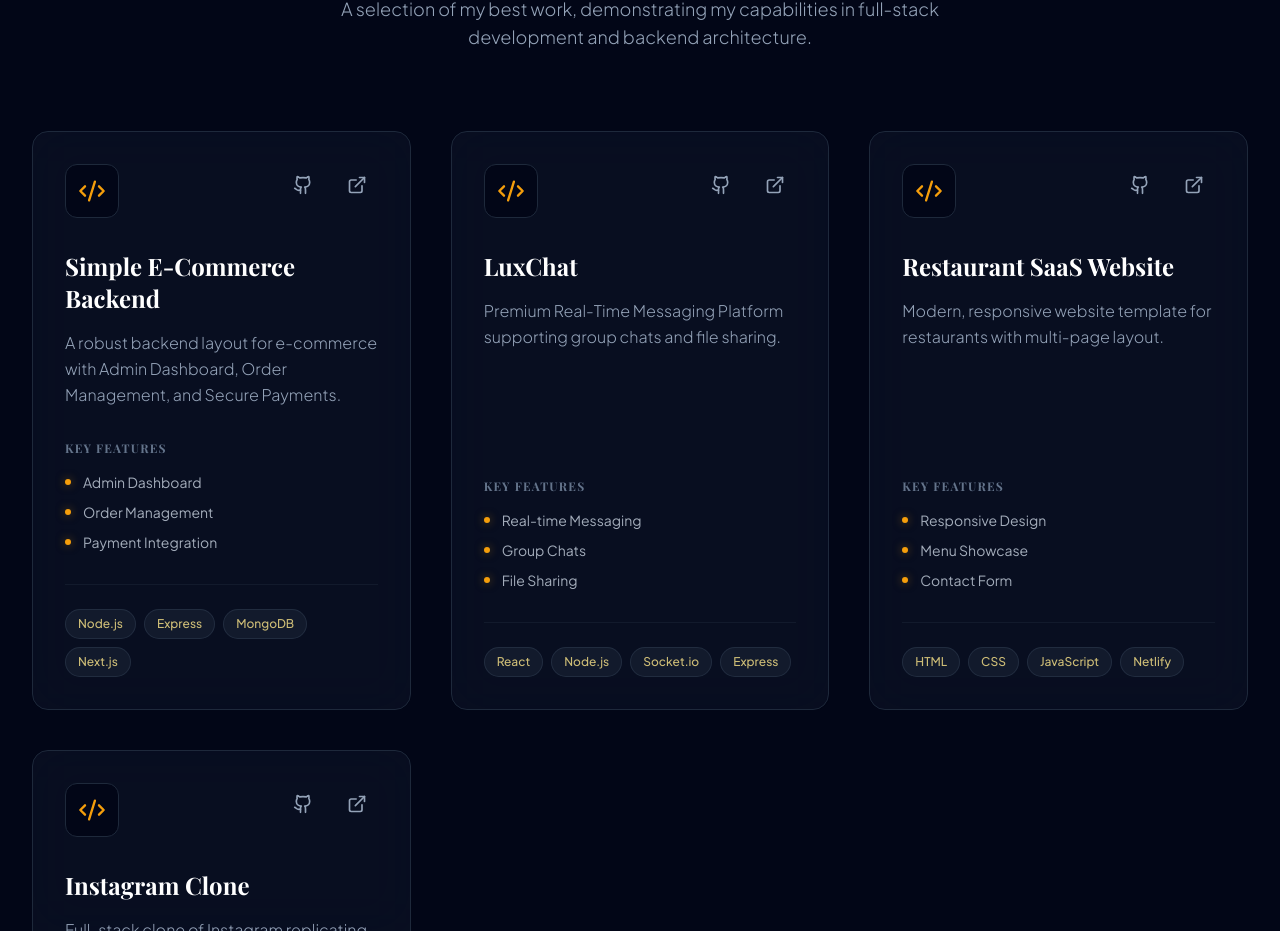
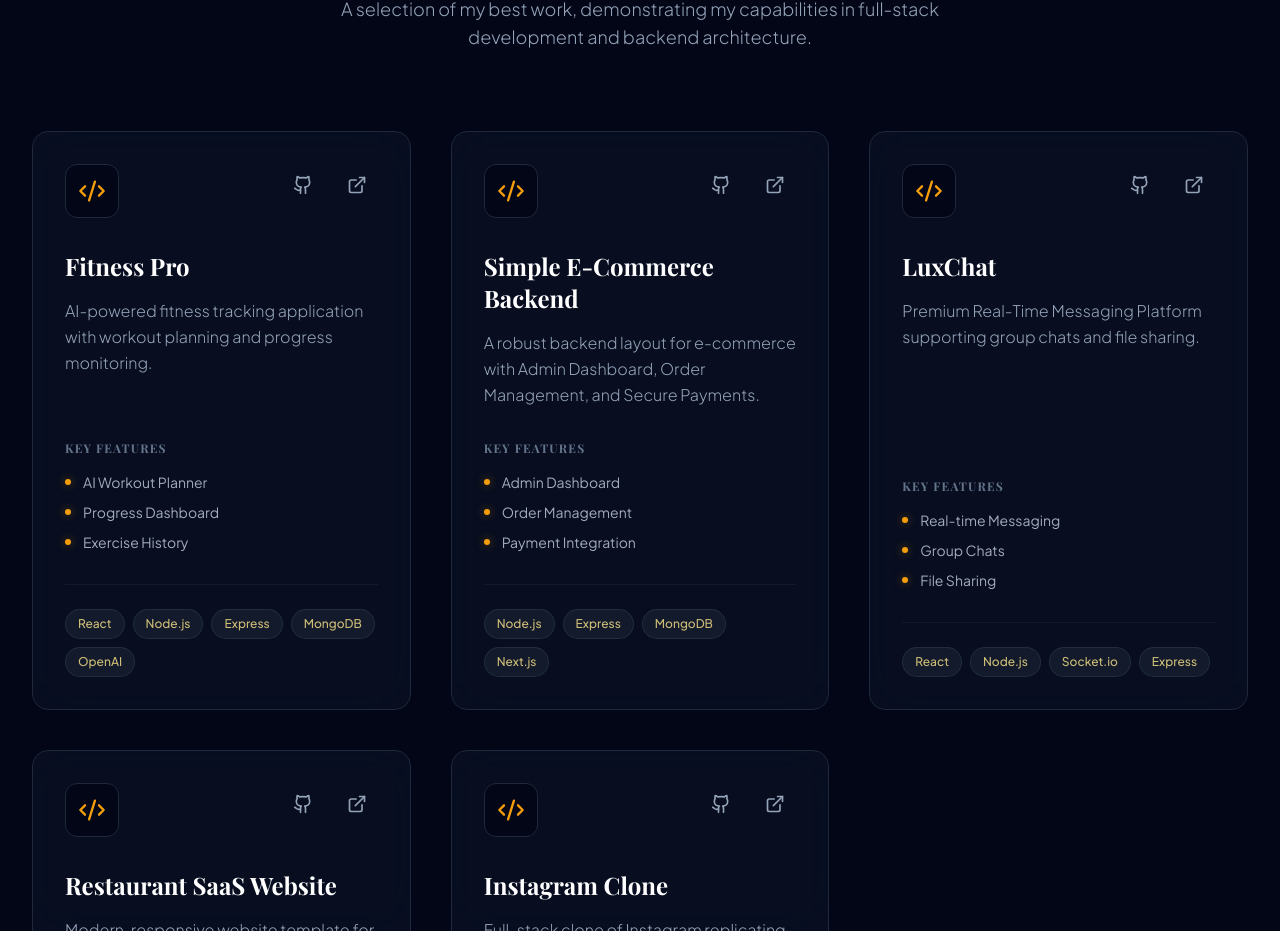
Before and after one commit to deepshekhardas/portfolio, a React (Vite) app in the folder client/: page / in a window 1280 px wide. Shown: the part 2858-3789 px from the top of the page. Built offline with nearby package versions, Linux system fonts and the light colour scheme; a web font is replaced by a local one.

Commit message:
Update project URLs in config.ts

```diff
--- a/client/src/data/config.ts
+++ b/client/src/data/config.ts
@@ -42,13 +42,23 @@ export const SKILLS = {
 
 export const PROJECTS = [
     {
+        title: "Fitness Pro",
+        description: "AI-powered fitness tracking application with workout planning and progress monitoring.",
+        techStack: ["React", "Node.js", "Express", "MongoDB", "OpenAI"],
+        features: ["AI Workout Planner", "Progress Dashboard", "Exercise History", "Responsive UI"],
+        links: {
+            code: "https://github.com/deepshekhardas/fitness-pro",
+            demo: "https://fp-hna2.onrender.com/",
+        },
+    },
+    {
         title: "Simple E-Commerce Backend",
         description: "A robust backend layout for e-commerce with Admin Dashboard, Order Management, and Secure Payments.",
         techStack: ["Node.js", "Express", "MongoDB", "Next.js"],
         features: ["Admin Dashboard", "Order Management", "Payment Integration", "REST API"],
         links: {
             code: "https://github.com/deepshekhardas/simple-ecommerce-backend",
-            demo: "#",
+            demo: "https://simple-ecommerce-backend-three.vercel.app/products",
         },
     },
     {
```
